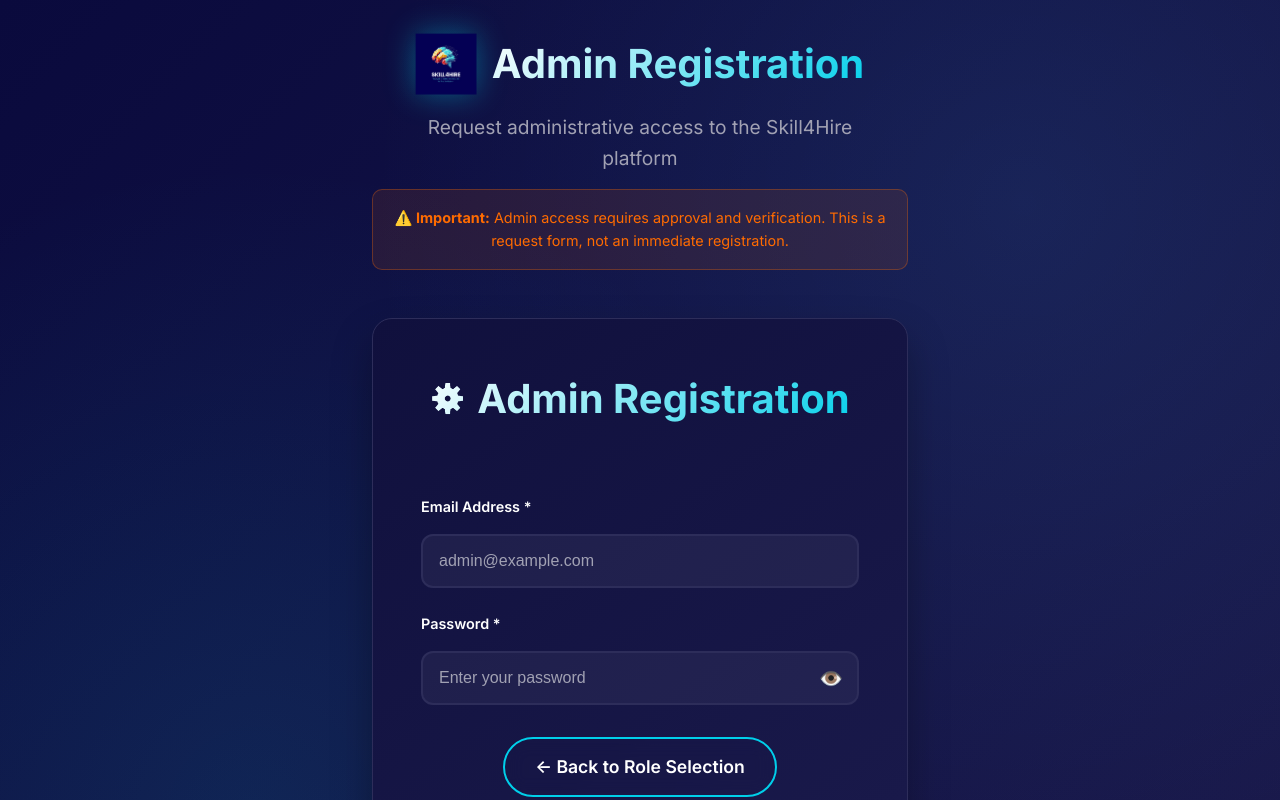
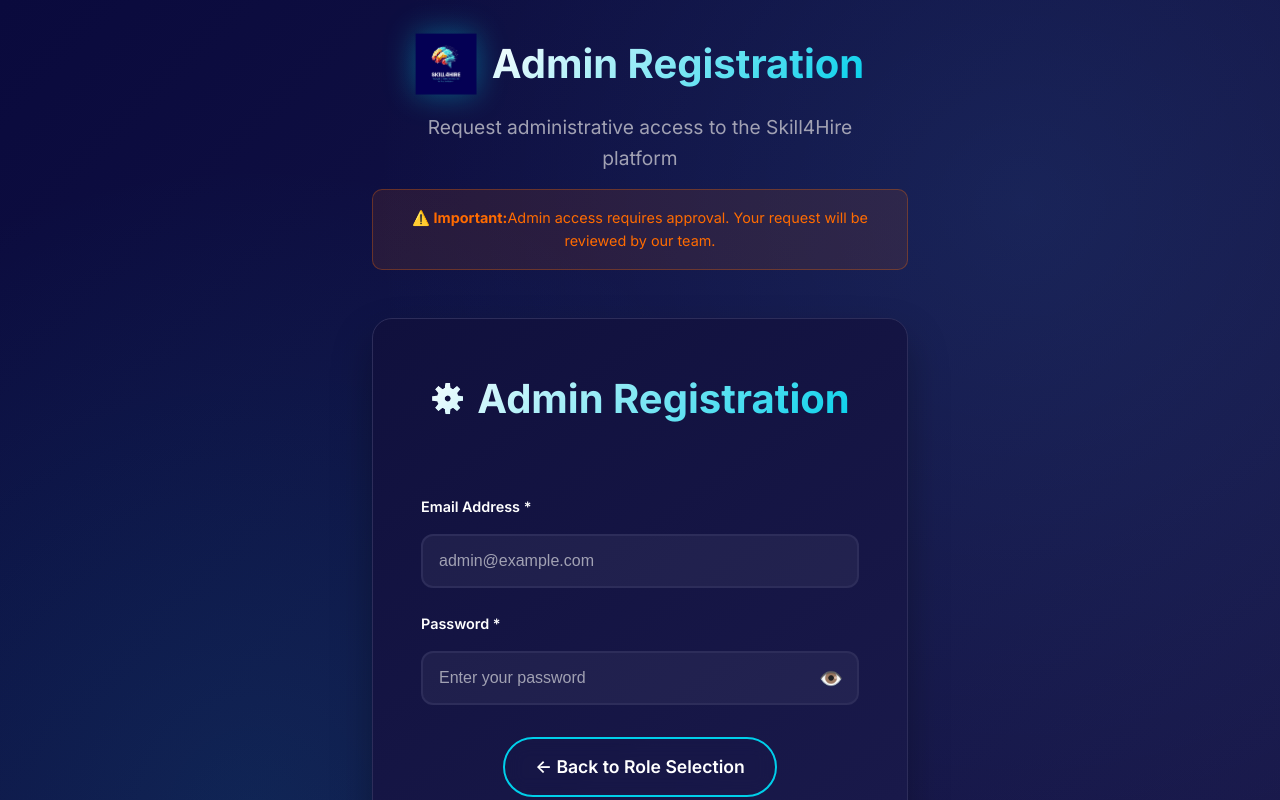
Before and after one commit to s-sandali/Skill4Hire-frontend, a React (Vite) app in the folder Skill4Hire/: page /register/admin in a window 1280 px wide. Shown: the top 800 px of the page. Built offline with nearby package versions, Linux system fonts and the light colour scheme.

Commit message:
git commit -m "SCRUM-71 <Add UI for admin registration and login forms>"

```diff
--- a/Skill4Hire/src/components/AdminRegister.css
+++ b/Skill4Hire/src/components/AdminRegister.css
@@ -235,7 +235,7 @@
 
 @keyframes brainPulse {
   0%, 100% { transform: scale(1); }
-  50% { transform: scale(1.05); }
+  50% { transform: scale(1.08); }
 }
 
 .form-note {
--- a/Skill4Hire/src/components/AdminRegister.jsx
+++ b/Skill4Hire/src/components/AdminRegister.jsx
@@ -46,7 +46,7 @@ const AdminRegister = () => {
           </div>
           <p className="register-subtitle">Request administrative access to the Skill4Hire platform</p>
           <div className="admin-notice">
-            <p><strong>⚠️ Important:</strong> Admin access requires approval and verification. This is a request form, not an immediate registration.</p>
+            <p><strong>⚠️ Important:</strong>Admin access requires approval. Your request will be reviewed by our team.</p>
           </div>
         </div>
 
```
